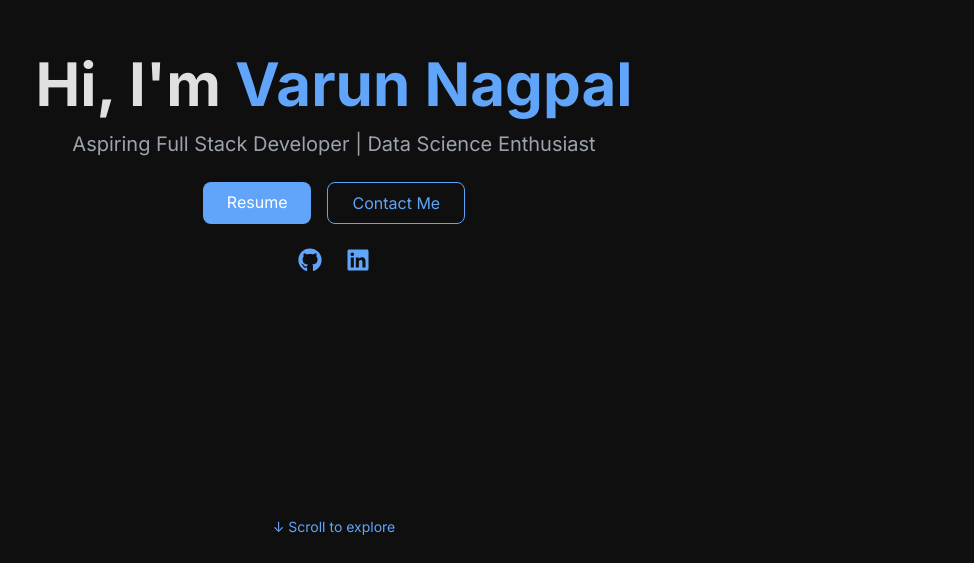
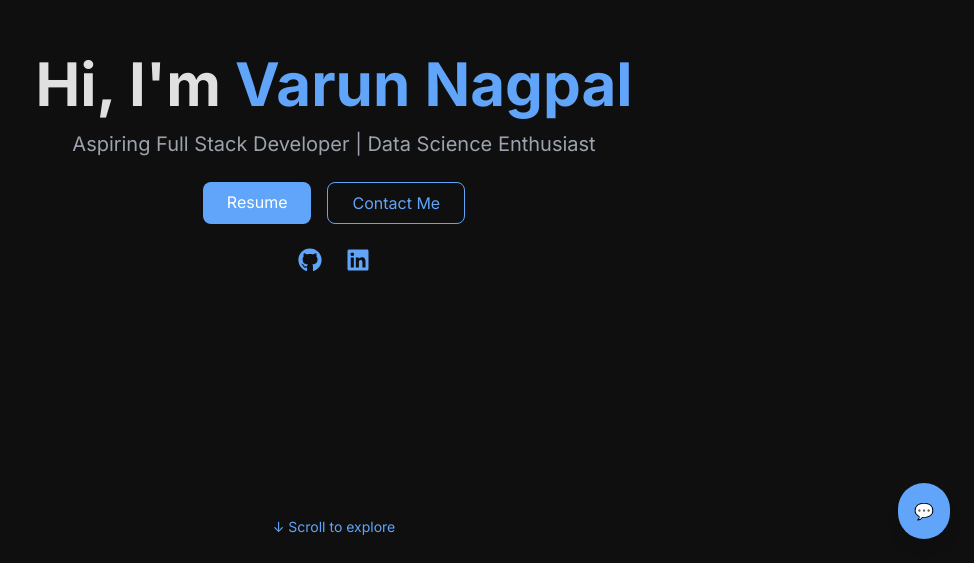
Before and after one commit to varunnnx/my-portfolio, a React (Vite) app: page / in a window 1280 px wide. Shown: the part 237-800 px from the top of the page, without its empty margins (306-1280 px from the left). Built offline with nearby package versions, Linux system fonts and the light colour scheme.

Commit message:
Add ChatBot component

```diff
--- a/src/App.jsx
+++ b/src/App.jsx
@@ -4,12 +4,14 @@ import Projects from "./components/Projects";
 import Skills from "./components/skills";
 import Experience from "./components/Experience";
 import Contact from "./components/Contact";
+import ChatBot from "./components/ChatBot";
 
 function App() {
   return (
     <>
       <Hero />
       <About />
+      <ChatBot />
       <Projects />
       <Skills />
       <Experience />
```
